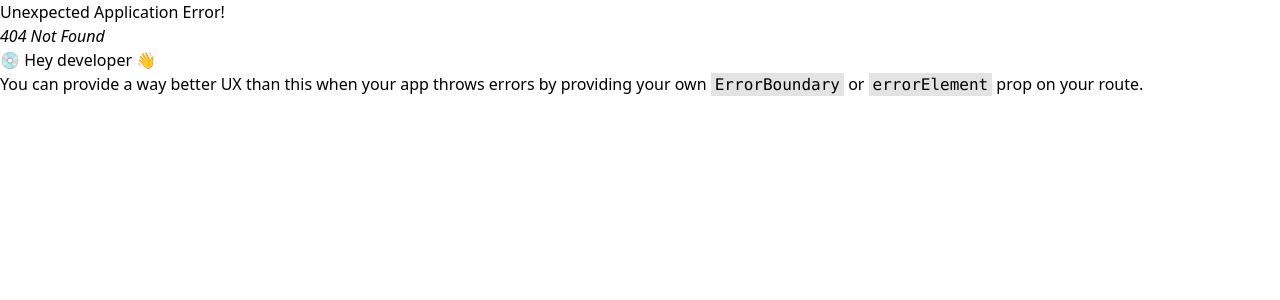
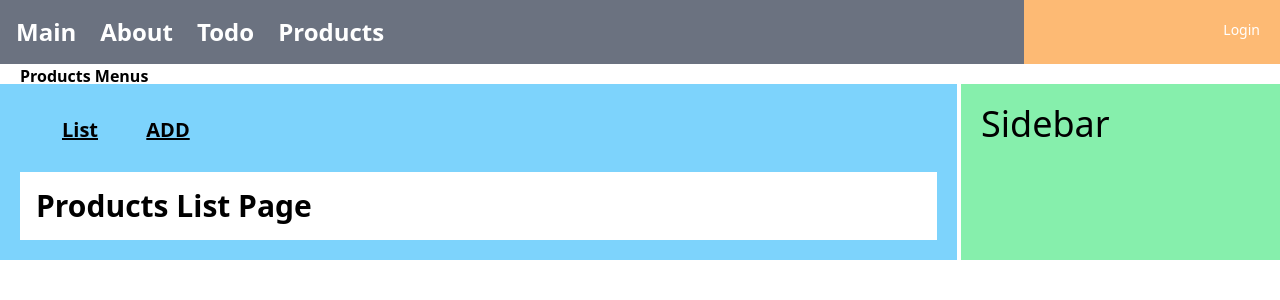
Before and after one commit to dongjun77/mall-fe, a React (Vite) app: page /products/list in a window 1280 px wide. Before the commit this address had no page. Shown: the top 300 px of the page. Built offline with nearby package versions, Linux system fonts and the light colour scheme.

Commit message:
feat: /Products 하위 라우팅설정

```diff
--- a/src/pages/products/IndexPage.jsx
+++ b/src/pages/products/IndexPage.jsx
@@ -1,11 +1,32 @@
-import React from 'react'
+import React from "react";
+import BasicLayout from "../../layouts/BasicLayout";
+import { Outlet, useNavigate } from "react-router-dom";
 
-const IndexPage = () => {
+const IndexPage = (props) => {
+  const navigate = useNavigate();
+
   return (
-    <div>
+    <BasicLayout>
+      <div className="text-black font-extrabold -mt-10">Products Menus</div>
+      <div className="w-full flex m-2 p-2">
+        <div
+          className="text-xl m-1 p-2 w-20 font-extrabold text-center underline"
+          onClick={() => navigate("list")}
+        >
+          List
+        </div>
+        <div
+          className="text-xl m-1 p-2 w-20 font-extrabold text-center underline"
+          onClick={() => navigate("add")}
+        >
+          ADD
+        </div>
+      </div>
+      <div className="flex flex-wrap w-full">
+        <Outlet />
+      </div>
+    </BasicLayout>
+  );
+};
 
-    </div>
-  )
-}
-
-export default IndexPage
+export default IndexPage;
--- /dev/null
+++ b/src/pages/products/ListPage.jsx
@@ -0,0 +1,11 @@
+import React from "react";
+
+const ListPage = () => {
+  return (
+    <div className="p-4 w-full bg-white">
+      <div className="text-3xl font-extrabold">Products List Page</div>
+    </div>
+  );
+};
+
+export default ListPage;
--- a/src/router/productsRouter.jsx
+++ b/src/router/productsRouter.jsx
@@ -1,7 +1,24 @@
 import React, { lazy, Suspense } from "react";
+import { Navigate } from "react-router-dom";
+
+const Loading = <div className="bg-red-700">Loading....</div>;
+const ProductList = lazy(() => import("../pages/products/ListPage"));
 
 const productsRouter = () => {
-  return [];
+  return [
+    {
+      path: "list",
+      element: (
+        <Suspense fallback={Loading}>
+          <ProductList />
+        </Suspense>
+      ),
+    },
+    {
+      path: "",
+      element: <Navigate replace to={"/products/list"}></Navigate>,
+    },
+  ];
 };
 
 export default productsRouter;
```
